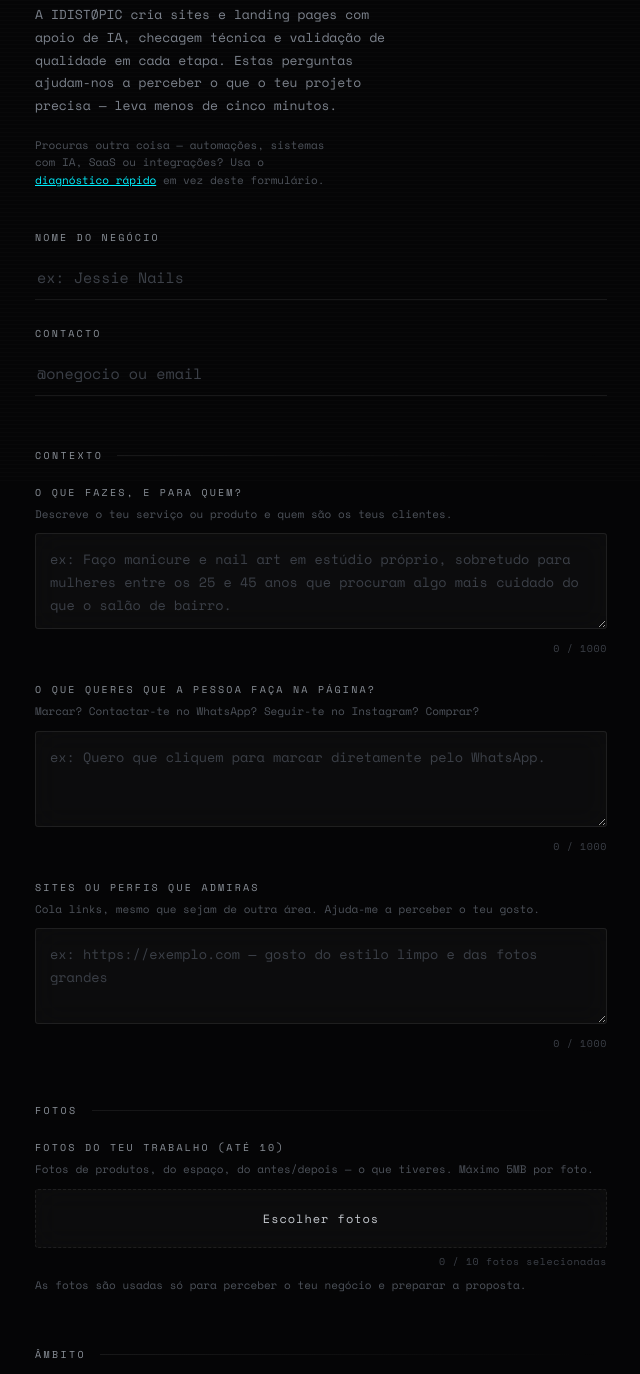
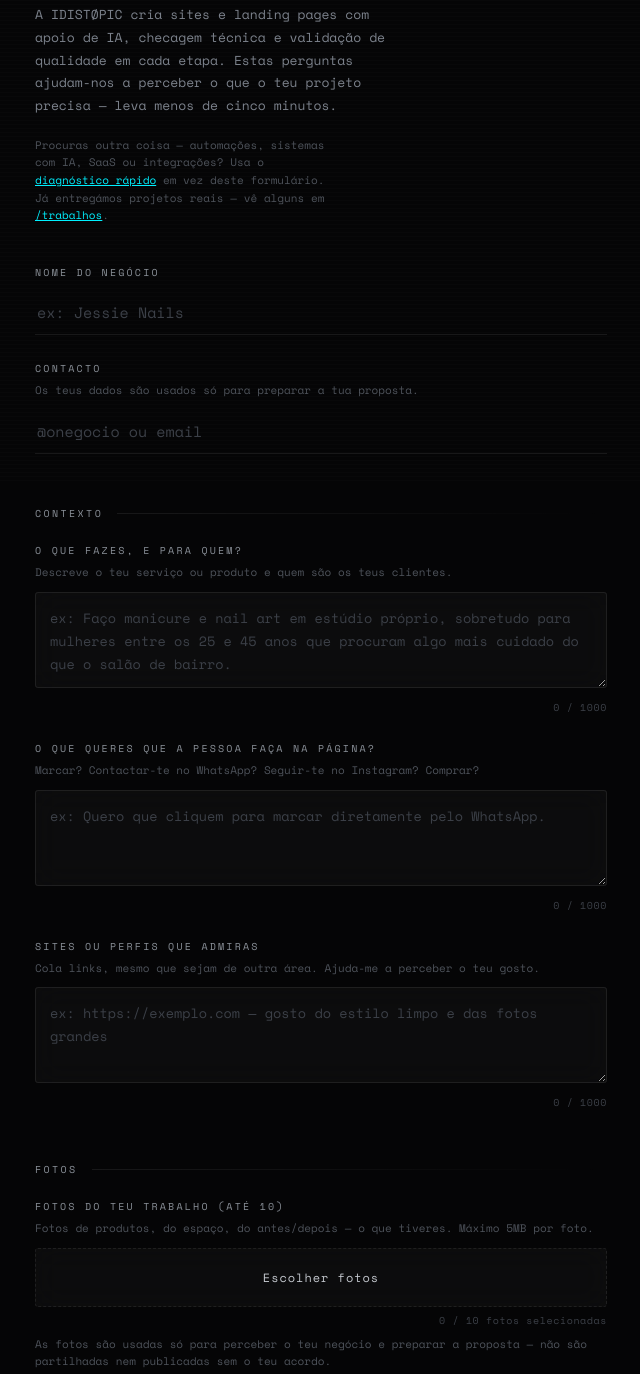
Before and after one commit to devBismark/client-flow, a website: page public/index.html in a window 1280 px wide. Shown: the part 316-1690 px from the top of the page, without its empty margins (319-959 px from the left). Drawn offline with nearby package versions, Linux system fonts and the light colour scheme.

Commit message:
copy: add trust and expectation-setting text to /briefing
Segue o plano briefing-conversion-copy-v1 (memory/products/landing-idistopic
no repositório idistopic-os), aprovado pelo usuário após revisão Codex.
Só copy/HTML estático — nenhum id/name/data-k/FormData/endpoint/upload
tocado:

- Menção discreta a /trabalhos como prova social, antes do envio.
- Nota de privacidade dos dados de contacto (nova).
- Nota de privacidade das fotos ampliada (não partilhadas/publicadas sem
  acordo).
- Nova linha antes do botão explicando o que acontece depois do envio
  (escopo, próximos passos, investimento estimado).
- Mensagem de sucesso passa a incluir prazo ("em até 2 dias úteis").

npm test: 10 suites, 305/305 passando, sem regressão.

```diff
--- a/public/index.html
+++ b/public/index.html
@@ -138,7 +138,7 @@
   <p class="index">Briefing especializado — Sites e Landing Pages</p>
   <h1>Conta um pouco<br>sobre o teu site ou landing page</h1>
   <p class="lead">A IDISTØPIC cria sites e landing pages com apoio de IA, checagem técnica e validação de qualidade em cada etapa. Estas perguntas ajudam-nos a perceber o que o teu projeto precisa — leva menos de cinco minutos.</p>
-  <p class="pointer">Procuras outra coisa — automações, sistemas com IA, SaaS ou integrações? Usa o <a href="/diagnostico">diagnóstico rápido</a> em vez deste formulário.</p>
+  <p class="pointer">Procuras outra coisa — automações, sistemas com IA, SaaS ou integrações? Usa o <a href="/diagnostico">diagnóstico rápido</a> em vez deste formulário. Já entregámos projetos reais — vê alguns em <a href="/trabalhos">/trabalhos</a>.</p>
 
   <div class="field">
     <label class="cap" for="nome">Nome do negócio</label>
@@ -147,6 +147,7 @@
 
   <div class="field">
     <label class="cap" for="contato">Contacto</label>
+    <span class="hint">Os teus dados são usados só para preparar a tua proposta.</span>
     <input type="text" id="contato" placeholder="@onegocio ou email" autocomplete="email">
   </div>
 
@@ -183,7 +184,7 @@
     </label>
     <input type="file" id="photos" accept="image/*" multiple style="position:absolute; width:1px; height:1px; opacity:0; overflow:hidden;">
     <div class="counter" id="photosCounter">0 / 10 fotos selecionadas</div>
-    <span class="hint" style="margin-top:8px;">As fotos são usadas só para perceber o teu negócio e preparar a proposta.</span>
+    <span class="hint" style="margin-top:8px;">As fotos são usadas só para perceber o teu negócio e preparar a proposta — não são partilhadas nem publicadas sem o teu acordo.</span>
   </div>
 
   <div class="section">Âmbito</div>
@@ -220,6 +221,7 @@
     </label>
   </fieldset>
 
+  <p class="hint">Depois do envio, analisamos o briefing e devolvemos uma proposta com escopo, próximos passos e investimento estimado.</p>
   <button id="enviar">Enviar briefing</button>
   <div class="msg" id="msg"></div>
 
@@ -312,7 +314,7 @@ btn.addEventListener('click', async () => {
     if (!res.ok) throw new Error(body.error?.message || 'Não foi possível enviar. Tenta outra vez.');
 
     msg.className = 'msg ok';
-    msg.textContent = 'Briefing recebido. Vamos analisar as tuas respostas e entrar em contacto em breve com a proposta.';
+    msg.textContent = 'Briefing recebido. Vamos analisar as tuas respostas e entrar em contacto em até 2 dias úteis com a proposta.';
 
     document.querySelectorAll('input, textarea').forEach(el => {
       if (el.type === 'checkbox') el.checked = false;
```
